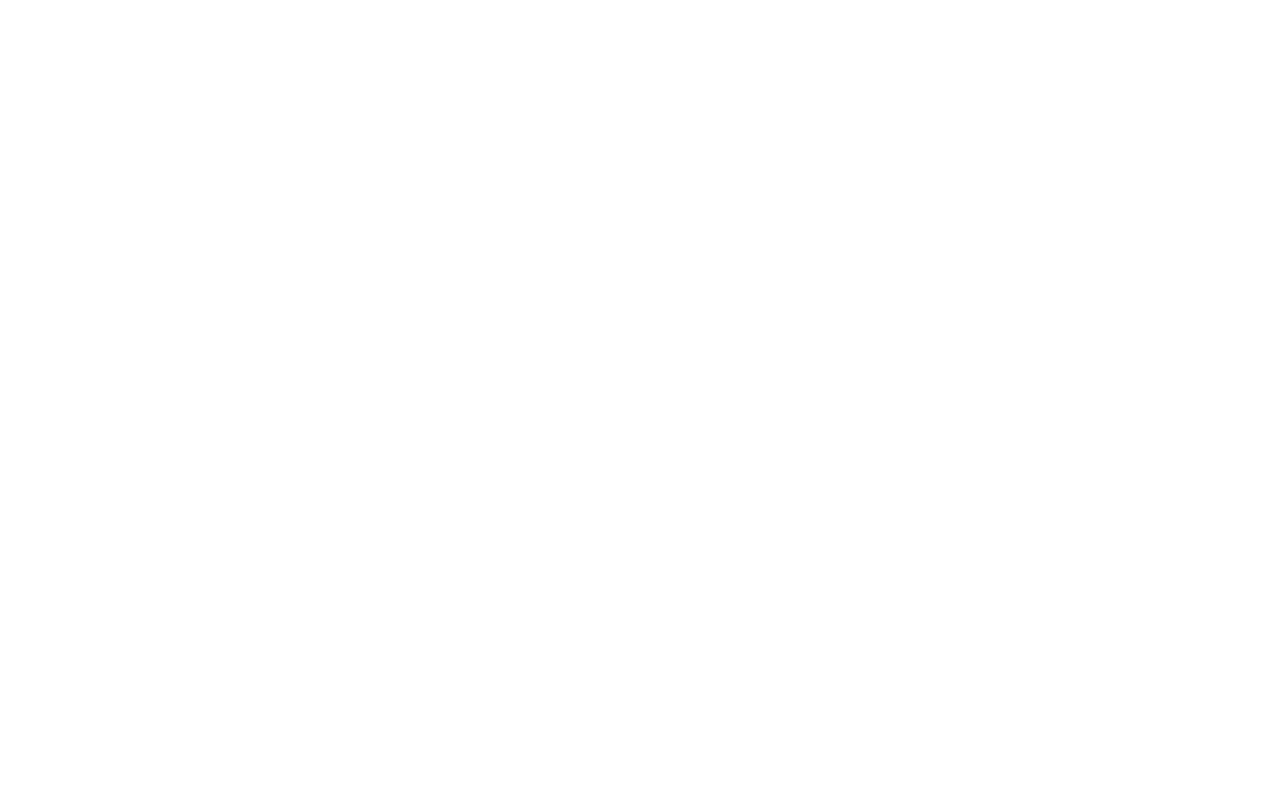
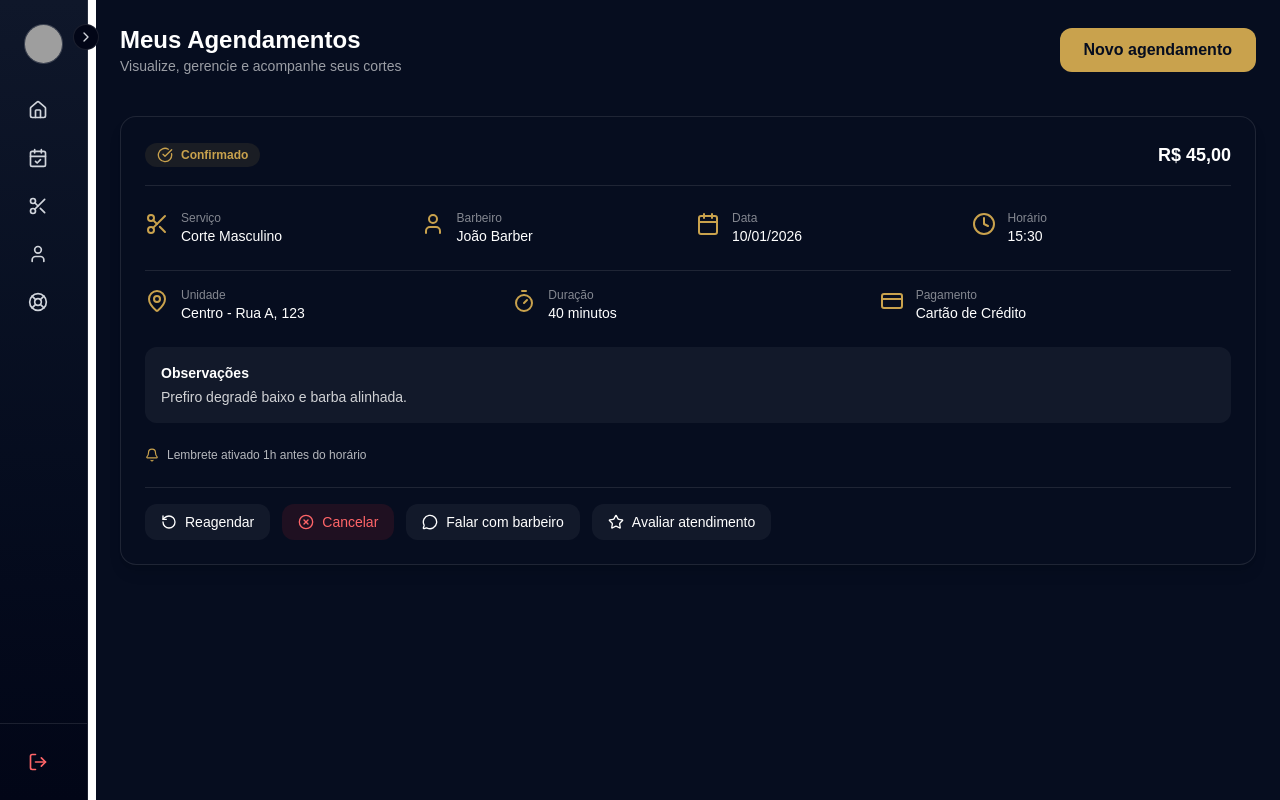
Before and after one commit to ryannardelli/system_barbershop_front, a React (Vite) app: page /schedulers-client in a window 1280 px wide. Before the commit this address had no page. Built offline with nearby package versions, Linux system fonts and the light colour scheme; grey boxes are pictures that could not be loaded.

Commit message:
style: Addes screen of schedulers for user

```diff
--- /dev/null
+++ b/src/components/MenuItem/index.tsx
@@ -0,0 +1,35 @@
+import { RouterLink } from "../RouterLink";
+
+type MenuItemProps = {
+  icon: React.ElementType;
+  label: string;
+  collapsed: boolean;
+  href?: string;
+  danger?: boolean;
+};
+
+export function MenuItem({
+  icon: Icon,
+  label,
+  collapsed,
+  href,
+  danger = false,
+}: MenuItemProps) {
+  return (
+    <RouterLink
+      href={href}
+      className={`
+        group flex items-center gap-3 px-4 py-3 rounded-lg
+        text-sm font-medium transition-all
+        ${
+          danger
+            ? "text-red-400 hover:bg-red-500/10"
+            : "text-gray-300 hover:bg-white/5 hover:text-white"
+        }
+      `}
+    >
+      <Icon className="w-5 h-5 shrink-0" />
+      {!collapsed && <span>{label}</span>}
+    </RouterLink>
+  );
+}
--- /dev/null
+++ b/src/components/PermissionGeneral/Client/SchedulersClient/index.tsx
@@ -0,0 +1,145 @@
+import {
+  Calendar,
+  Clock,
+  Scissors,
+  User,
+  CheckCircle,
+  XCircle,
+  RotateCcw,
+  MapPin,
+  CreditCard,
+  Timer,
+  MessageCircle,
+  Bell,
+  Star,
+} from "lucide-react";
+
+export function SchedulersClient() {
+  return (
+    <section className="min-h-screen space-y-8 bg-primary text-gray-100 p-6 space-y-10">
+      {/* Header */}
+      <header className="flex flex-col md:flex-row md:items-center md:justify-between gap-4">
+        <div>
+          <h2 className="text-2xl font-semibold text-white">
+            Meus Agendamentos
+          </h2>
+          <p className="text-sm text-white/60">
+            Visualize, gerencie e acompanhe seus cortes
+          </p>
+        </div>
+
+        <button className="bg-secondary text-primary px-6 py-2.5 rounded-xl font-semibold hover:brightness-110 transition">
+          Novo agendamento
+        </button>
+      </header>
+
+      {/* Card */}
+      <div className="bg-primary border border-white/10 rounded-2xl p-6 space-y-6 shadow-lg">
+        {/* Status + Valor */}
+        <div className="flex items-center justify-between border-b border-white/10 pb-4">
+          <span className="flex items-center gap-2 px-3 py-1 rounded-full bg-secondary/10 text-secondary text-xs font-semibold">
+            <CheckCircle size={16} />
+            Confirmado
+          </span>
+
+          <span className="text-white font-semibold text-lg">
+            R$ 45,00
+          </span>
+        </div>
+
+        {/* Informações principais */}
+        <div className="grid grid-cols-1 md:grid-cols-4 gap-4 text-sm">
+          <Info icon={<Scissors />} label="Serviço" value="Corte Masculino" />
+          <Info icon={<User />} label="Barbeiro" value="João Barber" />
+          <Info icon={<Calendar />} label="Data" value="10/01/2026" />
+          <Info icon={<Clock />} label="Horário" value="15:30" />
+        </div>
+
+        {/* Informações extras */}
+        <div className="grid grid-cols-1 md:grid-cols-3 gap-4 text-sm border-t border-white/10 pt-4">
+          <Info icon={<MapPin />} label="Unidade" value="Centro - Rua A, 123" />
+          <Info icon={<Timer />} label="Duração" value="40 minutos" />
+          <Info icon={<CreditCard />} label="Pagamento" value="Cartão de Crédito" />
+        </div>
+
+        {/* Observações */}
+        <div className="bg-white/5 rounded-xl p-4 text-sm text-white/80">
+          <strong className="block text-white mb-1">Observações</strong>
+          Prefiro degradê baixo e barba alinhada.
+        </div>
+
+        {/* Lembrete */}
+        <div className="flex items-center gap-2 text-xs text-white/70">
+          <Bell size={14} className="text-secondary" />
+          Lembrete ativado 1h antes do horário
+        </div>
+
+        {/* Ações */}
+        <div className="flex flex-wrap gap-3 pt-4 border-t border-white/10">
+          <ActionButton icon={<RotateCcw size={16} />} label="Reagendar" />
+          <ActionButton
+            icon={<XCircle size={16} />}
+            label="Cancelar"
+            danger
+          />
+          <ActionButton
+            icon={<MessageCircle size={16} />}
+            label="Falar com barbeiro"
+          />
+          <ActionButton
+            icon={<Star size={16} />}
+            label="Avaliar atendimento"
+          />
+        </div>
+      </div>
+    </section>
+  );
+}
+
+/* ---------- Componentes auxiliares ---------- */
+
+function Info({
+  icon,
+  label,
+  value,
+}: {
+  icon: React.ReactNode;
+  label: string;
+  value: string;
+}) {
+  return (
+    <div className="flex items-start gap-3 text-white">
+      <span className="text-secondary mt-0.5">{icon}</span>
+      <div>
+        <p className="text-xs text-white/50">{label}</p>
+        <p className="font-medium">{value}</p>
+      </div>
+    </div>
+  );
+}
+
+function ActionButton({
+  icon,
+  label,
+  danger,
+}: {
+  icon: React.ReactNode;
+  label: string;
+  danger?: boolean;
+}) {
+  return (
+    <button
+      className={`
+        flex items-center gap-2 px-4 py-2 rounded-xl text-sm transition
+        ${
+          danger
+            ? "bg-red-500/10 text-red-400 hover:bg-red-500/20"
+            : "bg-white/5 text-white hover:bg-white/10"
+        }
+      `}
+    >
+      {icon}
+      {label}
+    </button>
+  );
+}
--- /dev/null
+++ b/src/components/RouterLink/index.tsx
@@ -0,0 +1,14 @@
+import { Link } from "react-router";
+
+type RouterLinkProps = {
+  children: React.ReactNode;
+  href: string;
+} & React.ComponentProps<'a'>;
+
+export function RouterLink({ children, href, ...props }: RouterLinkProps) {
+  return(
+    <Link to={href} {...props}>
+      {children}
+    </Link>
+  );
+}
--- a/src/components/Sidebar/index.tsx
+++ b/src/components/Sidebar/index.tsx
@@ -8,6 +8,7 @@
   LogOut,
   ChevronLeft
 } from "lucide-react";
+import { MenuItem } from "../MenuItem";
 
 export function Sidebar() {
   const [collapsed, setCollapsed] = useState(true);
@@ -51,11 +52,11 @@
 
       {/* Menu */}
       <nav className="flex-1 px-3 space-y-1">
-        <MenuItem icon={Home} label="Início" collapsed={collapsed} />
-        <MenuItem icon={CalendarCheck} label="Meus Agendamentos" collapsed={collapsed} />
-        <MenuItem icon={Scissors} label="Serviços" collapsed={collapsed} />
-        <MenuItem icon={User} label="Meu Perfil" collapsed={collapsed} />
-        <MenuItem icon={LifeBuoy} label="Suporte" collapsed={collapsed} />
+        <MenuItem href="/" icon={Home} label="Início" collapsed={collapsed} />
+        <MenuItem href="/schedulers-client" icon={CalendarCheck} label="Meus Agendamentos" collapsed={collapsed} />
+        <MenuItem href="/services" icon={Scissors} label="Serviços" collapsed={collapsed} />
+        <MenuItem href="/profile" icon={User} label="Meu Perfil" collapsed={collapsed} />
+        <MenuItem href="/support" icon={LifeBuoy} label="Suporte" collapsed={collapsed} />
       </nav>
 
       {/* Footer */}
@@ -70,35 +71,3 @@
     </aside>
   );
 }
-
-/* Item reutilizável */
-function MenuItem({
-  icon: Icon,
-  label,
-  collapsed,
-  danger = false,
-}: {
-  icon: any;
-  label: string;
-  collapsed: boolean;
-  danger?: boolean;
-}) {
-  return (
-    <a
-      href="#"
-      className={`
-        group flex items-center gap-3 px-4 py-3 rounded-lg
-        text-sm font-medium
-        transition-all
-        ${
-          danger
-            ? "text-red-400 hover:bg-red-500/10"
-            : "text-gray-300 hover:bg-white/5 hover:text-white"
-        }
-      `}
-    >
-      <Icon className="w-5 h-5 shrink-0" />
-      {!collapsed && <span>{label}</span>}
-    </a>
-  );
-}
--- a/src/pages/Home/index.tsx
+++ /dev/null
@@ -1,10 +0,0 @@
-import { HomeClient } from "../../components/PermissionGeneral/Client/HomeClient";
-import MainTemplate from "../../templates/MainTemplate";
-
-export function Home() {
-  return(
-    <MainTemplate>
-      <HomeClient />
-    </MainTemplate>
-  );
-}
--- a/src/pages/Login/index.tsx
+++ /dev/null
@@ -1,7 +0,0 @@
-import { FormLogin } from "../../components/FormLogin";
-
-export function Login() {
-  return(
-    <FormLogin />
-  );
-}
--- a/src/pages/Register/index.tsx
+++ /dev/null
@@ -1,7 +0,0 @@
-import { FormRegister } from "../../components/FormRegister";
-
-export function Register() {
-  return(
-    <FormRegister />
-  );
-}
--- /dev/null
+++ b/src/pages/public/Login/index.tsx
@@ -0,0 +1,5 @@
+import { FormLogin } from "../../../components/FormLogin";
+
+export function Login() {
+  return <FormLogin />;
+}
--- /dev/null
+++ b/src/pages/public/Register/index.tsx
@@ -0,0 +1,5 @@
+import { FormRegister } from "../../../components/FormRegister";
+
+export function Register() {
+  return <FormRegister />;
+}
--- /dev/null
+++ b/src/pages/user/HomeUser/index.tsx
@@ -0,0 +1,10 @@
+import { HomeClient } from "../../../components/PermissionGeneral/Client/HomeClient";
+import MainTemplate from "../../../templates/MainTemplate";
+
+export function HomeUser() {
+  return (
+    <MainTemplate>
+      <HomeClient />
+    </MainTemplate>
+  );
+}
--- /dev/null
+++ b/src/pages/user/SchedulersUser/index.tsx
@@ -0,0 +1,10 @@
+import { SchedulersClient } from "../../../components/PermissionGeneral/Client/SchedulersClient";
+import MainTemplate from "../../../templates/MainTemplate";
+
+export function SchedulersUser() {
+  return(
+    <MainTemplate>
+      <SchedulersClient />
+    </MainTemplate>
+  );
+}
--- a/src/routers/MainRouter/index.tsx
+++ b/src/routers/MainRouter/index.tsx
@@ -1,15 +1,16 @@
 import { BrowserRouter, Route, Routes } from "react-router";
-import { Home } from "../../pages/Home";
-import { Login } from "../../pages/Login";
-import { Register } from "../../pages/Register";
-
+import { Login } from "../../pages/public/Login";
+import { Register } from "../../pages/public/Register";
+import { SchedulersUser } from "../../pages/user/SchedulersUser";
+import { HomeUser } from "../../pages/user/HomeUser";
 export function MainRouter() {
-  return(
+  return (
     <BrowserRouter>
       <Routes>
-          <Route path="/" element={<Home />} />
-          <Route path="/login" element={<Login />} />
-          <Route path="/register" element={<Register />} />
+        <Route path="/" element={<HomeUser />} />
+        <Route path="/login" element={<Login />} />
+        <Route path="/register" element={<Register />} />
+        <Route path="/schedulers-client" element={<SchedulersUser />} />
       </Routes>
     </BrowserRouter>
   );
```
